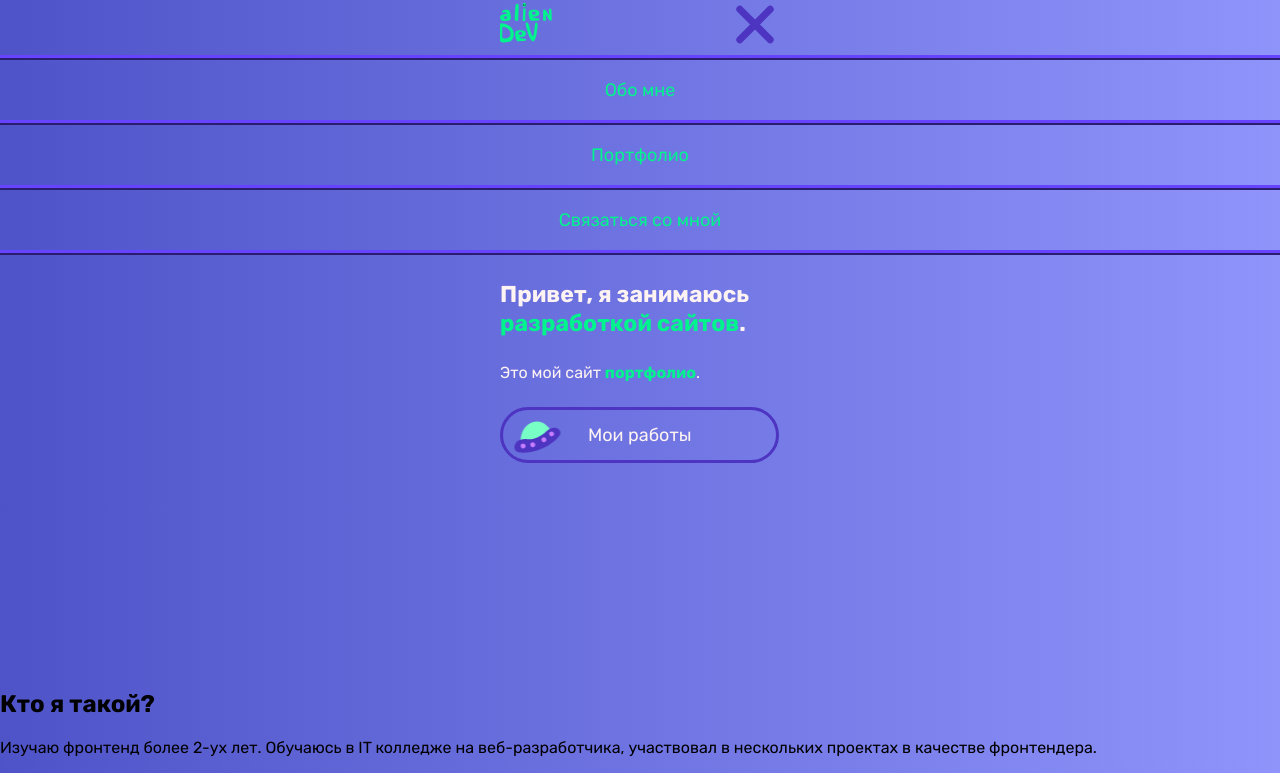
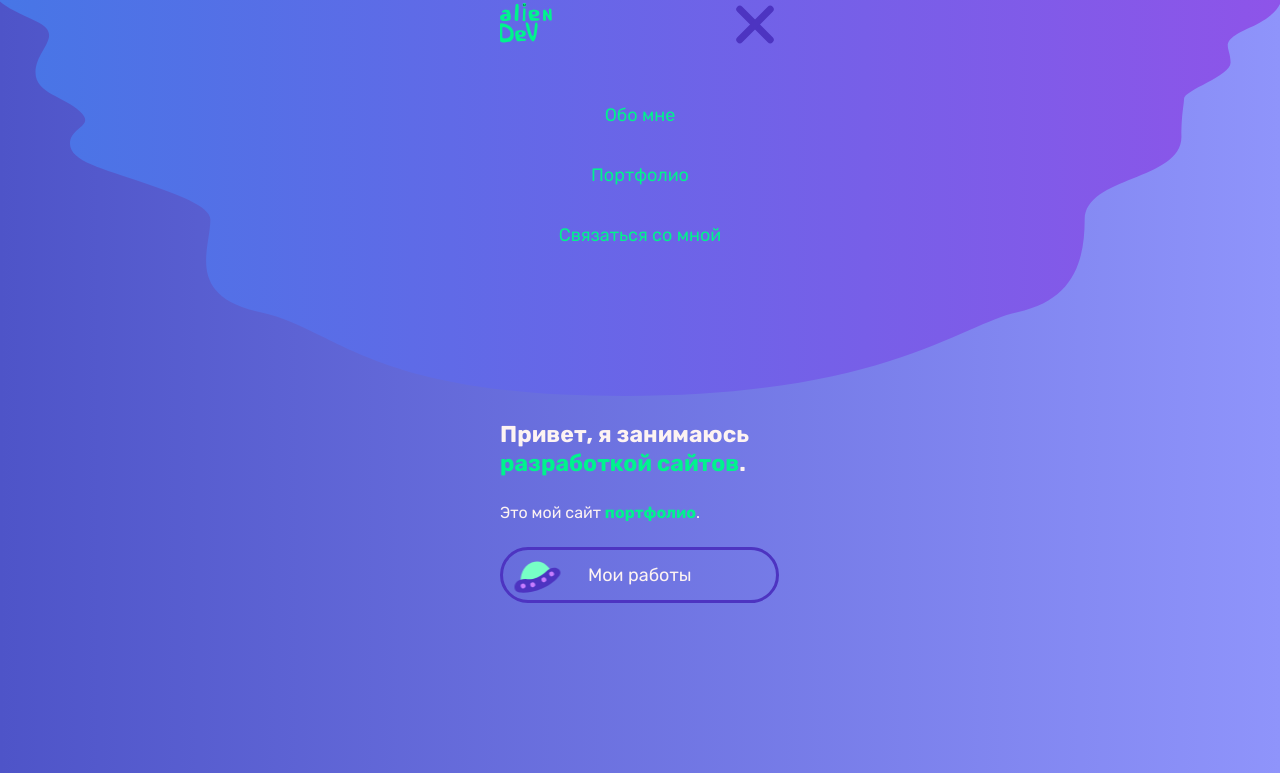
Before and after one commit to whosemivan/portfolio, a website: page source/index.html in a window 1280 px wide. Both pictures are taken after a click on the button 755 px from the left and 17 px from the top of the page. Shown: the top 773 px of the page. Drawn offline with nearby package versions, Linux system fonts and the light colour scheme; files that its build step writes are made by us from their sources; files whose address does not match are found by name.

Commit message:
Новое меню

```diff
--- a/source/index.html
+++ b/source/index.html
@@ -34,6 +34,20 @@
           <a href="#" class="main-nav__link">Связаться со мной</a>
         </li>
       </ul>
+      <svg class="main-nav__image" width="100%" height="396" viewBox="0 0 320 396" fill="none" xmlns="http://www.w3.org/2000/svg" preserveAspectRatio="none">
+        <g clip-path="url(#clip0_356_96)">
+          <path fill-rule="evenodd" clip-rule="evenodd" d="M-1 -50C-0.977901 -49.485 -0.966602 -48.9845 -0.966602 -48.5V-5.15488C-0.966602 2.85134 3.55368 11.1679 8.8801 20.9675C16.5186 35.0211 8.8801 48.8868 8.8801 72.5C8.8801 93.2807 16 96.5 20 111.5C24 126.5 17.5 126.858 17.5 143.5C17.5 161.587 25.9348 168.821 35.521 182.129C44.2533 194.252 52.5967 205.835 52.5967 219.507C52.5967 224.996 52.3593 231.187 52.1087 237.722C51.05 265.328 49.7554 299.084 65.1237 312.166C70.6528 316.872 75.2314 325.935 80.5292 336.421C93.4427 361.982 110.629 396 156.268 396C204.591 396 227.834 355.376 242.267 330.148C247.058 321.775 250.879 315.098 254.323 312.166C268.146 300.399 271.17 262.527 271.17 219.507C271.17 198.088 277.166 188.335 283.188 178.542C289.261 168.665 295.36 158.746 295.36 136.775C295.36 112.997 296 105.5 296 99C296 89.7772 307.647 76.6018 307.647 62.5C307.647 45.4967 304.229 42.4789 312.5 27.5C319.253 15.2698 320.533 3.7554 320.533 -5.5C320.533 -8.72583 320.403 -12.7012 320.257 -17.1744C319.946 -26.6751 319.561 -38.4213 320.194 -50H-1Z" fill="url(#paint0_linear_356_96)" />
+        </g>
+        <defs>
+          <linearGradient id="paint0_linear_356_96" x1="-1" y1="173" x2="320.533" y2="173" gradientUnits="userSpaceOnUse">
+            <stop stop-color="#4776E6" />
+            <stop offset="1" stop-color="#8E54E9" />
+          </linearGradient>
+          <clipPath id="clip0_356_96">
+            <rect width="320" height="396" fill="white" />
+          </clipPath>
+        </defs>
+      </svg>
     </nav>
     <div class="header__first-screen">
       <h1 class="header__title">Привет, я занимаюсь <span>разработкой сайтов</span>.</h1>
@@ -44,8 +58,7 @@
   <main>
     <section class="about-me">
       <h2 class="about-me__title">Кто я такой?</h2>
-      <p class="about-me__text">Изучаю фронтенд более 2-ух лет. Обучаюсь в IT колледже на веб-разработчика, участвовал в
-        нескольких проектах в качестве фронтендера.</p>
+      <p class="about-me__text">Изучаю фронтенд более 2-ух лет. Обучаюсь в IT колледже на веб-разработчика, участвовал в нескольких проектах в качестве фронтендера.</p>
       <picture></picture>
       <h3 class="about-me__name">Семёненко Иван</h3>
       <p class="about-me__positions">frontend-разработчик, веб-дизайнер</p>
--- a/source/js/script.js
+++ b/source/js/script.js
@@ -11,9 +11,11 @@ nav.classList.add('visually-hidden');
 button.addEventListener('click', function() {
   nav.classList.toggle('visually-hidden');
   button.classList.toggle('header__btn--opened');
+  header.classList.toggle('header--menu-open');
 });
 
-mainLink.addEventListener('click', () => {
+mainLink.addEventListener('click', (evt) => {
+  evt.preventDefault();
   headerTitle.classList.add('header__title__wrapper--animation');
 
   setTimeout(() => {
--- a/source/sass/blocks/header.scss
+++ b/source/sass/blocks/header.scss
@@ -1,7 +1,11 @@
 .header {
   margin: 0 auto;
-  min-height: 670px;
+  min-height: 470px;
   position: relative;
+}
+
+.header--menu-open {
+  min-height: 820px;
 }
 
 .header__wrapper {
--- a/source/sass/blocks/main-nav.scss
+++ b/source/sass/blocks/main-nav.scss
@@ -1,9 +1,11 @@
 .main-nav {
   margin-bottom: 25px;
+  min-height: 340px;
 }
 
 .main-nav__list {
   @include list;
+  padding-top: 30px;
 }
 
 .main-nav__item {
@@ -11,14 +13,16 @@
   display: flex;
   align-items: center;
   justify-content: center;
-  border-top: 5px ridge $purple;
-}
-
-.main-nav__item:last-child {
-  border-bottom: 5px ridge $purple;
 }
 
 .main-nav__link {
   color: $green;
   font-size: $p-mobile;
 }
+
+.main-nav__image {
+  position: absolute;
+  top: 0;
+  z-index: -1;
+  width: 100%;
+}
```
Also changed, not shown: source/img/menu.svg (added).
